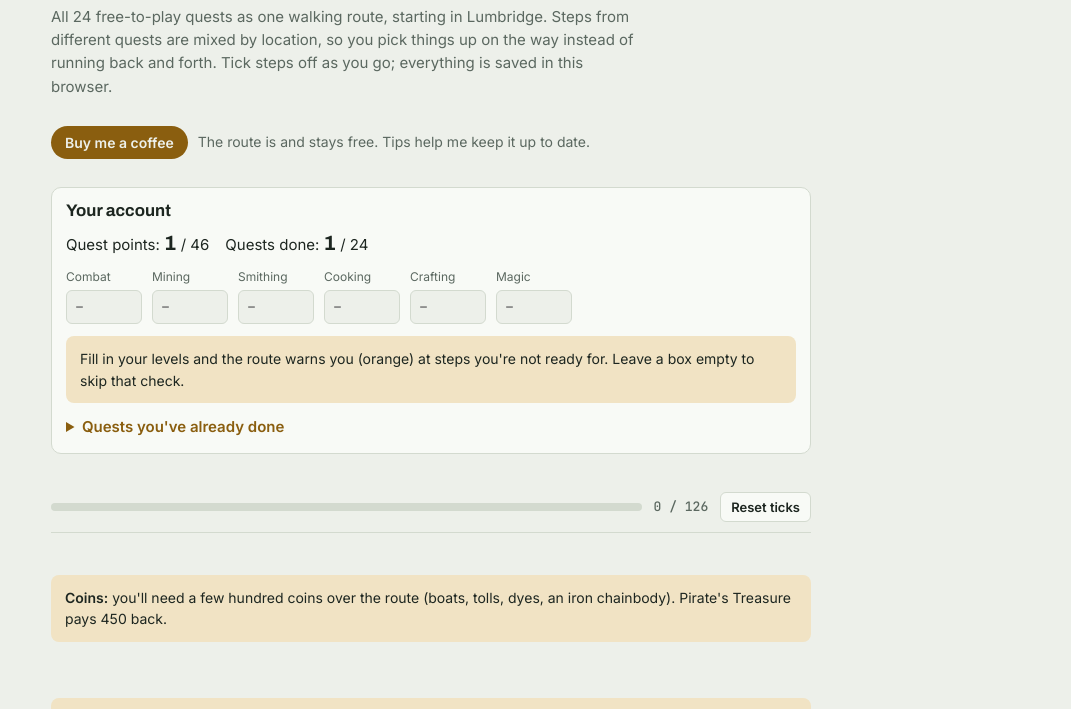
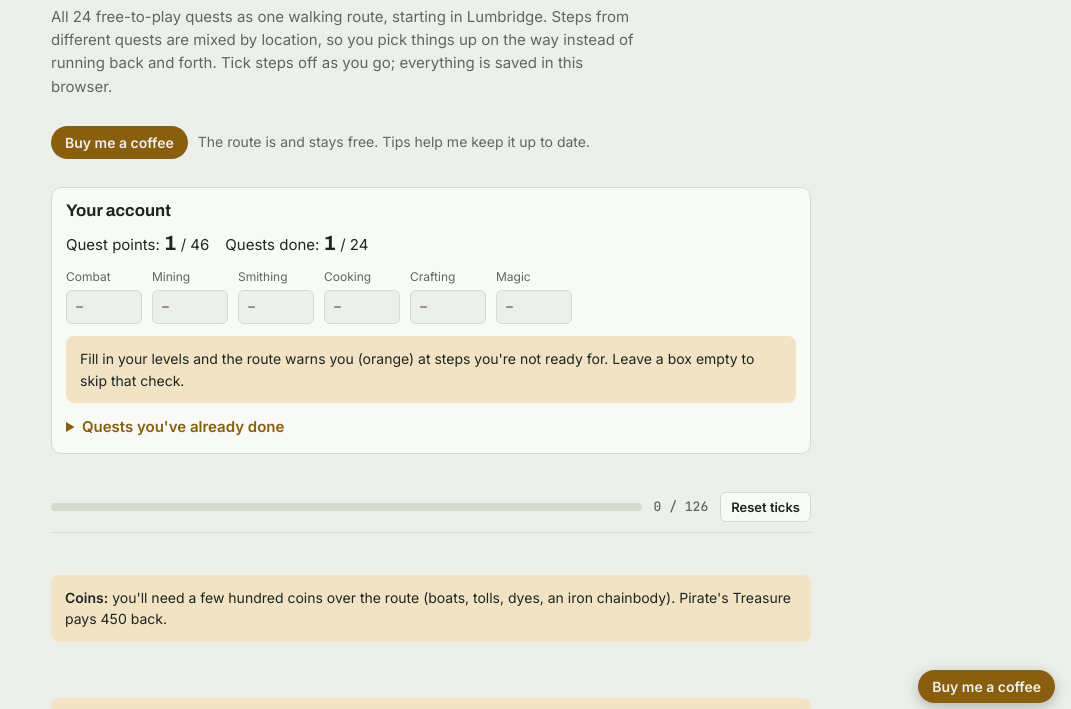
Before and after one commit to bengladine/osrs-quest-route, a plain HTML site: page index.html in a window 1280 px wide. Shown: the part 81-790 px from the top of the page, without its empty margins (209-1280 px from the left). Drawn offline with Linux system fonts and the light colour scheme.

Commit message:
Add floating Ko-fi button
Co-Authored-By: Claude Opus 5.5 <noreply@anthropic.com>
Claude-Session: https://claude.ai/code/session_019iV3C5B6zfSrgkGkheYCep

```diff
--- a/index.html
+++ b/index.html
@@ -15,6 +15,9 @@ body{margin:0;font-size:14px}
 img{max-width:100%}
 [hidden]{display:none!important}
 .kofi{display:inline-flex;align-items:center;gap:8px;font:600 14px var(--body);color:var(--bg);background:var(--accent);padding:8px 14px;border-radius:999px;text-decoration:none;width:max-content}
+.kofi-float{position:fixed;z-index:20;right:calc(16px + env(safe-area-inset-right,0px));bottom:calc(16px + env(safe-area-inset-bottom,0px));box-shadow:0 4px 14px rgba(0,0,0,.25)}
+.wrap{padding-bottom:72px}
+@media (max-width:480px){.kofi-float{font-size:13px;padding:7px 12px}}
 .kofi:hover{filter:brightness(1.08)}
 .support{display:flex;flex-wrap:wrap;align-items:center;gap:10px;color:var(--muted);font-size:14px}
 
@@ -180,6 +183,7 @@ footer{color:var(--muted);font-size:13px}
   <footer>Route and step notes written by the author. Quest facts checked against the <a href="https://oldschool.runescape.wiki" target="_blank" rel="noopener">OSRS Wiki</a>, where you'll find maps and screenshots for every step. Found a mistake? <a href="https://github.com/bengladine/osrs-quest-route/issues/new?template=route-mistake.md" target="_blank" rel="noopener">Report it on GitHub</a> so it can be fixed. Created using intellectual property belonging to Jagex Limited under the terms of Jagex's Fan Content Policy. This content is not endorsed by or affiliated with Jagex.</footer>
 </div>
 
+<a class="kofi kofi-float" href="https://ko-fi.com/gladinathor" target="_blank" rel="noopener" aria-label="Buy me a coffee on Ko-fi">Buy me a coffee</a>
 <script>
 const QUESTS={
 LTR:["Learning the Ropes",1,"Learning_the_Ropes"],
```
